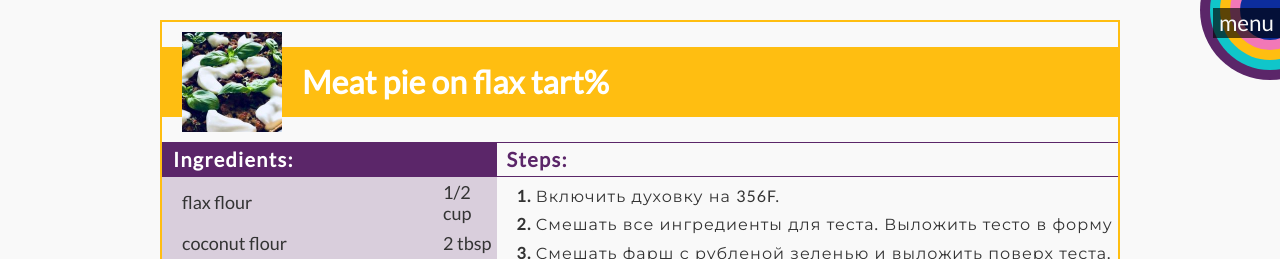
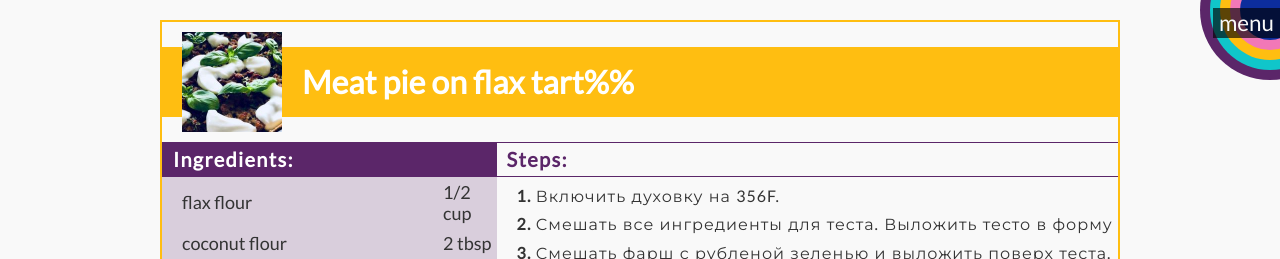
Before and after one commit to yuliapi/ipCook, a Jekyll site: the page built from _posts/2018-05-22-flax-flour-meat-pie.md, in a window 1280 px wide. Shown: the top 259 px of the page. Built offline with Jekyll 4.4.1, drawn with Linux system fonts in a browser that asks for light colours; nearby versions of some CDN libraries.

Commit message:
Add/edit recipe or image

```diff
--- a/_posts/2018-05-22-flax-flour-meat-pie.md
+++ b/_posts/2018-05-22-flax-flour-meat-pie.md
@@ -1,5 +1,5 @@
 ---
-title: meat pie on flax tart%
+title: meat pie on flax tart%%
 layout: post
 output: true
 permalink: "/meat-pie-on-flax-tart/"
--- a/gulpfile.js
+++ b/gulpfile.js
@@ -146,7 +146,7 @@ gulp.task('commit', ['add'], function(){
     return gulp.src('')
         .pipe(git.commit('Add/edit recipe or image', {args: '-v'}));
 });
-gulp.task('deploy', ['commit'], function () {
+gulp.task('deploy', ['build:prod', 'commit'], function () {
     git.push('origin', 'master', function (err) {
         if (err) throw err;
     });
```
